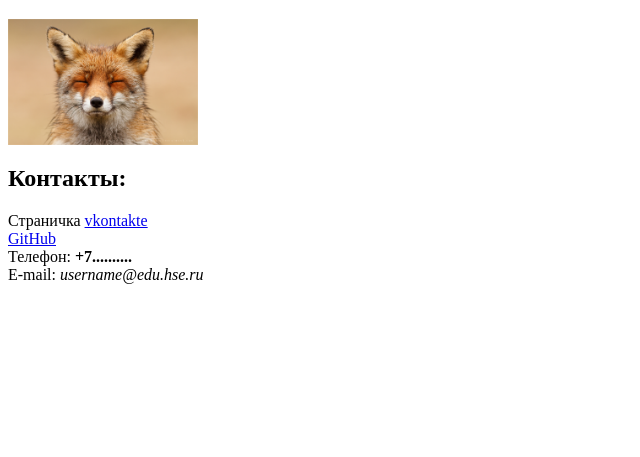
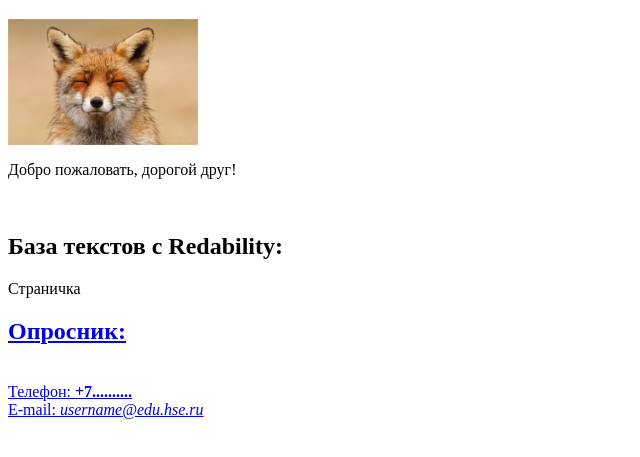
Before and after one commit to ManizhaR/ManizhaR.github.io, a plain HTML site: page index.html in a window 1280 px wide. Shown: the part 87-544 px from the top of the page, without its empty margins (0-640 px from the left). Drawn offline with Linux system fonts and the light colour scheme.

Commit message:
Update index.html

```diff
--- a/index.html
+++ b/index.html
@@ -9,11 +9,15 @@
       <left><h1>Rahmatulloeva Manizha </h1></left>
       <left><img alt="Это я" width="15%" src="me.jpg"></left>
       <br/>
-      <h2>Контакты:</h2>
-      Страничка <a href=https://vk.com/username/>vkontakte</a>
+      <p>Добро пожаловать, дорогой друг!</p>
       <br/>
-      <a href=https://github.com/username>GitHub</a>
+      <h2>База текстов с Redability:</h2>
+      Страничка <a href=https://airtable.com/tblCNPLpIcwCsbQxY/viw4YMQrP0ddBTC6D</a>
       <br/>
+      <h2>Опросник:</h2>
+      <a href=https://docs.google.com/forms/d/1vY2qYXudBlmMYOYQlvj_u-0nC8TTDUujr8FLvY6mzyk/edit</a>
+      <br/>
+     <a href=homework/map.geojson</a>
       Телефон: <b>+7..........</b>
       <br/>
       E-mail: <i>username@edu.hse.ru</i>
```
